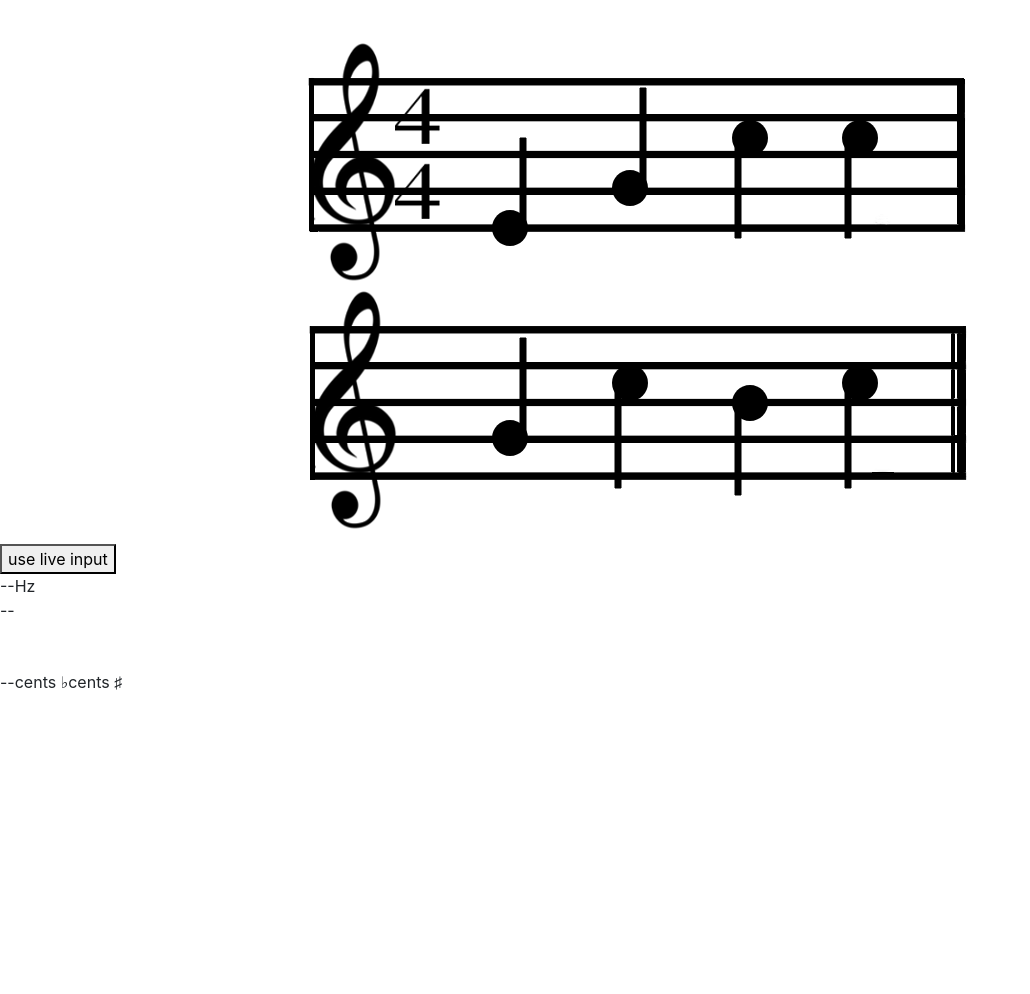
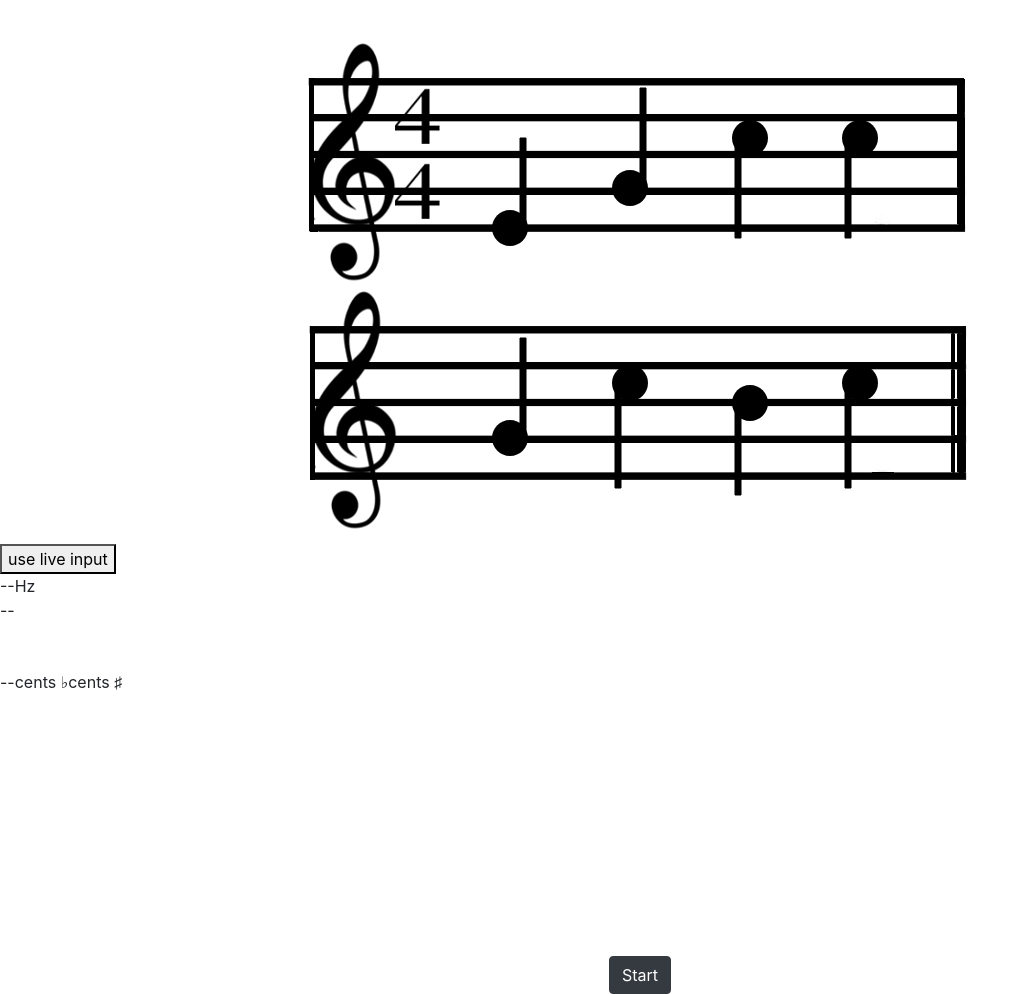
Before and after one commit to genesisbarrios/ShellHacks2019, a plain HTML site: page views/sightreading.html in a window 1280 px wide. Shown: the whole page, without its empty margins (0-1030 px from the left). Before the commit the page ends 956 px from the top, so only its background shows below. Drawn offline with nearby package versions, Linux system fonts and the light colour scheme; no server answers.

Commit message:
start button

```diff
--- a/scripts/pitch.js
+++ b/scripts/pitch.js
@@ -311,7 +311,6 @@ function updatePitch( time ) {
 	var cycles = new Array;
 	analyser.getFloatTimeDomainData( buf );
 	var ac = autoCorrelate( buf, audioContext.sampleRate );
-	console.log(ac);
 	// TODO: Paint confidence meter on canvasElem here.
 
 	if (DEBUGCANVAS) {  // This draws the current waveform, useful for debugging
@@ -348,7 +347,8 @@ function updatePitch( time ) {
 	 	detectorElem.className = "confident";
 	 	pitch = ac;
 	 	pitchElem.innerText = Math.round( pitch ) ;
-	 	var note =  noteFromPitch( pitch );
+		var note =  noteFromPitch( pitch );
+		console.log(note%12);
 		noteElem.innerHTML = noteStrings[note%12];
 		var detune = centsOffFromPitch( pitch, note );
 		if (detune == 0 ) {
--- a/views/sightreading.html
+++ b/views/sightreading.html
@@ -116,5 +116,29 @@
 
 		<!-- just used for debugging -->
 		<canvas id="waveform" width="512" height="256"></canvas>
+
+        <!--Button-->
+        <link rel="stylesheet" href="https://stackpath.bootstrapcdn.com/bootstrap/4.1.3/css/bootstrap.min.css">
+        <div class="container">
+            <div class="row">
+            <div class="col text-center">
+                    <div id="show_button">
+                            <button onclick = "hideshow()" class = "btn btn-dark">Start</button>
+                          </div>
+            </div>
+            </div>
+        </div>
+
+        <!--Hide the button-->
+        <script type="text/javascript">
+            function hideshow() {
+                var button = document.getElementById('show_button')
+                if(button.style.display === "none") {
+                    button.style.display = "block";
+                } else {
+                    button.style.display = "none";
+                }
+            }
+        </script>
     </body>
 </html>
```
